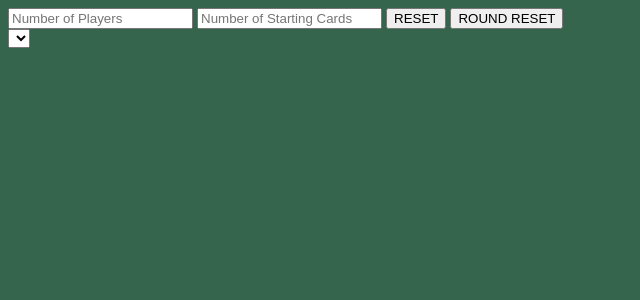
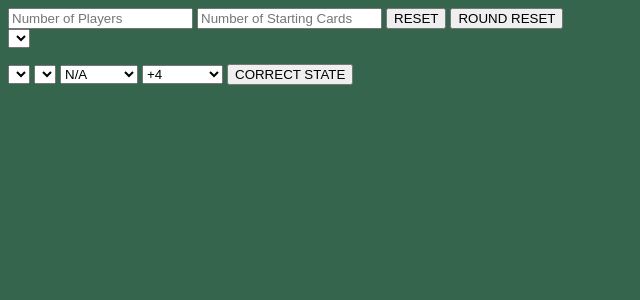
Before and after one commit to jstentz/UNOmatic, a Flask app: page / in a window 1280 px wide. Shown: the top 300 px of the page, without its empty margins (0-640 px from the left). Run offline with Flask 3, Linux system fonts and the light colour scheme; lists and menus that the app fills with data are empty; some libraries are stand-ins or nearby versions.

Commit message:
added state correction to front end

```diff
--- a/uno/requests.py
+++ b/uno/requests.py
@@ -71,8 +71,8 @@ class UNOFail(Request):
     return 'UNOFail'
 
 class CorrectedState(Request):
-  def __init__(self, corrected_state: DisplayUNOState) -> None:
-    self.corrected_state = corrected_state
+  def __init__(self, state_update: dict) -> None:
+    self.state_update = state_update
 
   def __repr__(self) -> str:
     # TODO: maybe this should be diff
--- a/website/events.py
+++ b/website/events.py
@@ -43,6 +43,12 @@ def handle_reset(data):
 def handle_reset(data):
     emit("round_reset", broadcast=True)
 
+
+@socketio.on("website_state_correction")
+def handle_state_correction(data):
+    emit("state_correction", data, broadcast=True)
+
+
 @socketio.on("pi_state")
 def handle_pi_state(data):
     # receive the state (or something else, like game over)
--- a/website/templates/index.html
+++ b/website/templates/index.html
@@ -17,7 +17,7 @@
     <!--     } -->
     <!-- </style> -->
 </head>
-<body style="background-color:rgb(53, 101, 77);">
+<body text="#ffffff" style="background-color:rgb(53, 101, 77);">
     <div id="resets">
         <input type="text" id="num_players" name="num_players" placeholder="Number of Players">
         <input type="text" id="hand_size" name="hand_size" placeholder="Number of Starting Cards">
@@ -37,6 +37,45 @@
     <p id="round_winner"></p>
 
     <div id="state"></div>
+
+    <div id="correction">
+        <select id="player_dropdown">
+        </select>
+
+        <select id="card_dropdown">
+        </select>
+
+        <select id="card_color_dropdown">
+            <option value="None">N/A</option>
+            <option value="RED">RED</option>
+            <option value="YELLOW">YELLOW</option>
+            <option value="GREEN">GREEN</option>
+            <option value="BLUE">BLUE</option>
+        </select>
+
+        <select id="card_type_dropdown">
+            <option value="PlusFour">+4</option>
+            <option value="Wild">Wild Card</option>
+            <option value="Skip">Skip</option>
+            <option value="Reverse">Reverse</option>
+            <option value="PlusTwo">+2</option>
+            <option value="0">0</option>
+            <option value="1">1</option>
+            <option value="2">2</option>
+            <option value="3">3</option>
+            <option value="4">4</option>
+            <option value="5">5</option>
+            <option value="6">6</option>
+            <option value="7">7</option>
+            <option value="8">8</option>
+            <option value="9">9</option>
+        </select>
+
+        <button id="submit_correction">CORRECT STATE</button>
+
+    </div>
+
+
     <script type="text/javascript" charset="utf-8">
         var socket = io();
         var images = {};
@@ -70,6 +109,9 @@
                 role_dropdown.append(player_element);
             }
 
+
+
+
             // clear the divs
             state_div.innerHTML = "";
 
@@ -94,9 +136,11 @@
 
             for (const player of state.players) {
                 const playerDiv = document.createElement('div');
+
                 playerDiv.className = 'card';
 
                 if (state.turn === player.position) {
+                    playerDiv.style.backgroundColor = "#15453d";
                     playerDiv.innerHTML = `
                         <p><u><strong>${player.name}; Score: ${player.score}</strong></u></p>
                     `;
@@ -122,6 +166,25 @@
             }
 
             state_div.style.alignContent = "center";
+
+            // populate the state correction dropdowns
+
+            // players cards
+            const player_dropdown = document.getElementById("player_dropdown");
+
+            player_dropdown.innerHTML = '';
+
+            const top_card = document.createElement("option");
+            top_card.value = 'top_card';
+            top_card.text = 'Top Card';
+            player_dropdown.append(top_card);
+
+            for (const [position, player] of state.players.entries()) {
+                const player_option = document.createElement("option");
+                player_option.value = position;
+                player_option.text = player.name;
+                player_dropdown.append(player_option);
+            }
         }
 
         // print state
@@ -155,18 +218,54 @@
 
 
         // handle role selection
-
-        var dropdown = document.getElementById("role_dropdown");
-
-        // Function to handle the change event
-        function dropdownChange() {
-            // Get the selected value
-            role = dropdown.value;
-            render_state(most_recent_state)
-        }
+        var role_dropdown = document.getElementById("role_dropdown");
 
         // Add event listener to detect changes in the dropdown
-        dropdown.addEventListener("change", dropdownChange);
+        role_dropdown.addEventListener("change", function() {
+            // Get the selected value
+            role = role_dropdown.value;
+            render_state(most_recent_state);
+        });
+
+        // handle player selection
+        var player_dropdown = document.getElementById("player_dropdown");
+
+        // Add event listener to detect changes in the player dropdown
+        player_dropdown.addEventListener("change", function() {
+            // Get the selected value
+            position = player_dropdown.value;
+
+            // update the card selection dropdown
+            var card_dropdown = document.getElementById("card_dropdown");
+            card_dropdown.innerHTML = ``;
+
+            const player = most_recent_state.players[position];
+
+            for (const [card_idx, card] of player.hand.entries()) {
+                const card_option = document.createElement("option");
+                if (card.type === 'Number') {
+                    var card_name = card.color + ' ' + card.number;
+                } else if (card.type == 'Wild' || card.type == 'PlusFour') {
+                    var card_name = card.type;
+                } else {
+                    var card_name = card.color + ' ' + card.type;
+                }
+                card_option.value = card_idx; // UPDATE TO INDEX?
+                card_option.text = card_name;
+                card_dropdown.append(card_option);
+            }
+
+        });
+
+        document.getElementById("submit_correction").addEventListener("click", function() {
+            const data = {
+                "position": document.getElementById("player_dropdown").value,
+                "card_idx": document.getElementById("card_dropdown").value,
+                "type": document.getElementById("card_type_dropdown").value,
+                "color": document.getElementById("card_color_dropdown").value
+            }
+            socket.emit("website_state_correction", data);
+        });
 
     </script>
 </body>
```
Also changed, not shown: uno/displayer.py (+8 -0 lines).
